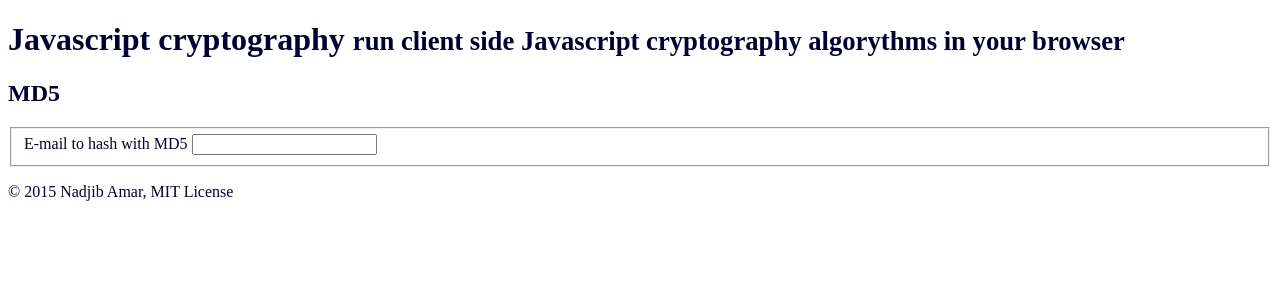
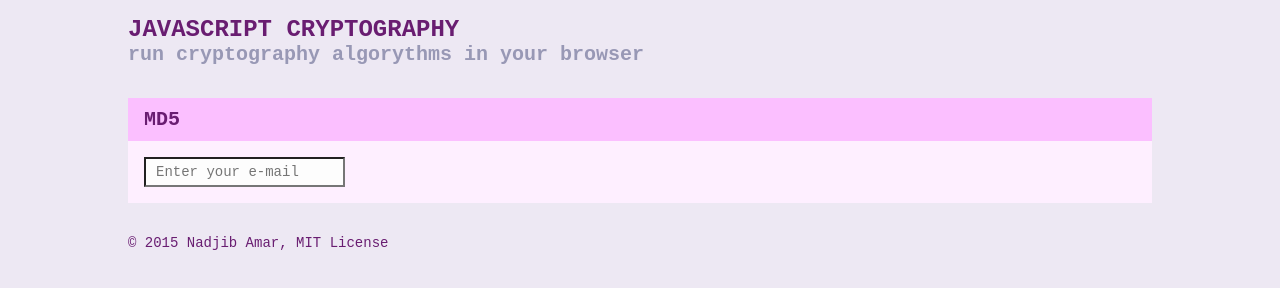
Before and after one commit to ebabel-eu/js-cryptography, a website: page src/index.html in a window 1280 px wide. Drawn offline with nearby package versions, Linux system fonts and the light colour scheme; files that its build step writes are made by us from their sources.

Commit message:
working on md5 controller

```diff
--- a/src/css/default.css
+++ b/src/css/default.css
@@ -1,4 +1,61 @@
 body {
-    background-color: #fff;
-    color: #003;
+    background-color: #EDE8F3;
+    color: #691D71;
+    font-size: 14px;
+    font-family: 'Courier New', monospace;
+    margin: 16px;
+    padding: 0;
 }
+
+header, section, footer {
+    max-width: 1024px;
+    margin: 0 auto 32px;
+}
+
+h1, h2, h3, h4, h5, h6 {
+    margin: 0 0 .5em;
+}
+
+h1 {
+    font-size: 24px;
+    text-transform: uppercase;
+}
+
+h1 small {
+    display: block;
+    font-size: 20px;
+    color: #9898B5;
+    text-transform: lowercase;
+}
+
+h2 {
+    font-size: 20px;
+}
+
+h3 {
+    font-size: 18px;
+}
+
+section h2 {
+    background-color: #FBBFFF;
+    margin: 0;
+    padding: 10px 16px;
+}
+
+form {
+    background-color: #FEEFFF;
+}
+
+fieldset {
+    border: 0;
+    padding: 16px;
+    margin: 0;
+}
+
+input {
+    font-family: 'Courier New', monospace;
+    background-color: #FDFDFD;
+    padding: 5px 10px;
+    font-size: 14px;
+    color: #BB00C7;
+}
--- a/src/index.html
+++ b/src/index.html
@@ -9,19 +9,18 @@
     </head>
     <body>
         <header>
-            <h1>Javascript cryptography <small>run client side Javascript cryptography algorythms in your browser</small> </h1>
+            <h1>Javascript cryptography <small>run cryptography algorythms in your browser</small> </h1>
         </header>
 
         <section>
-            <h1>MD5</h1>
+            <h2>MD5</h2>
 
-            <form>
+            <form ng-controller="Md5Controller">
                 <fieldset>
-                    <label>
-                        E-mail to hash with MD5
-                        <input type="email">
-                    </label>
+                    <input type="email" placeholder="Enter your e-mail" ng-model="email">
                 </fieldset>
+
+                <p>{{email}}</p>
             </form>
         </section>
 
--- /dev/null
+++ b/src/js/scripts/controllers/Md5Controller.js
@@ -0,0 +1,10 @@
+angular
+    .module('jsCryptography')
+    .controller('Md5Controller', [
+
+        function Md5Controller () {
+
+        }
+
+    ]
+);
```
Also changed, not shown: 1 other file.
